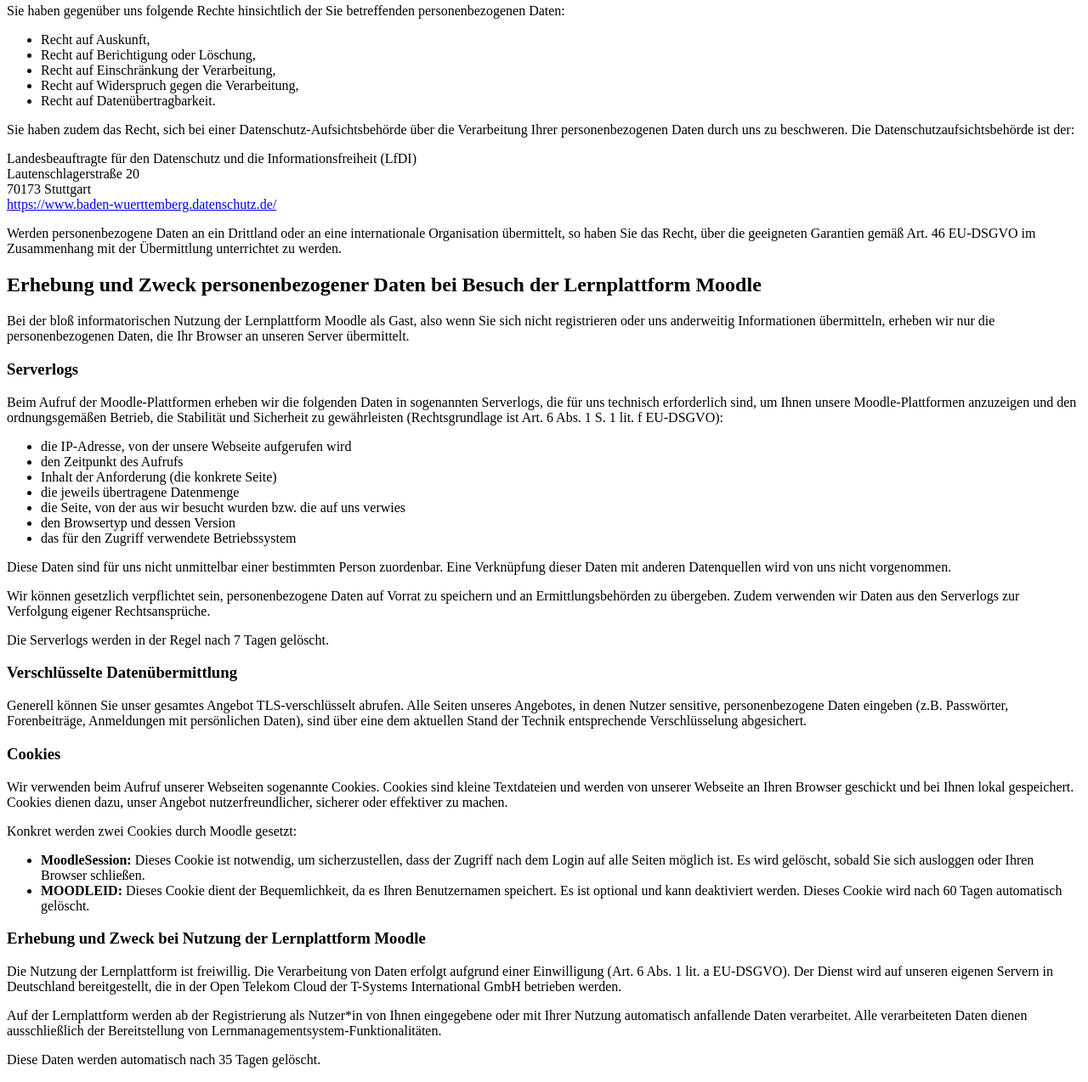
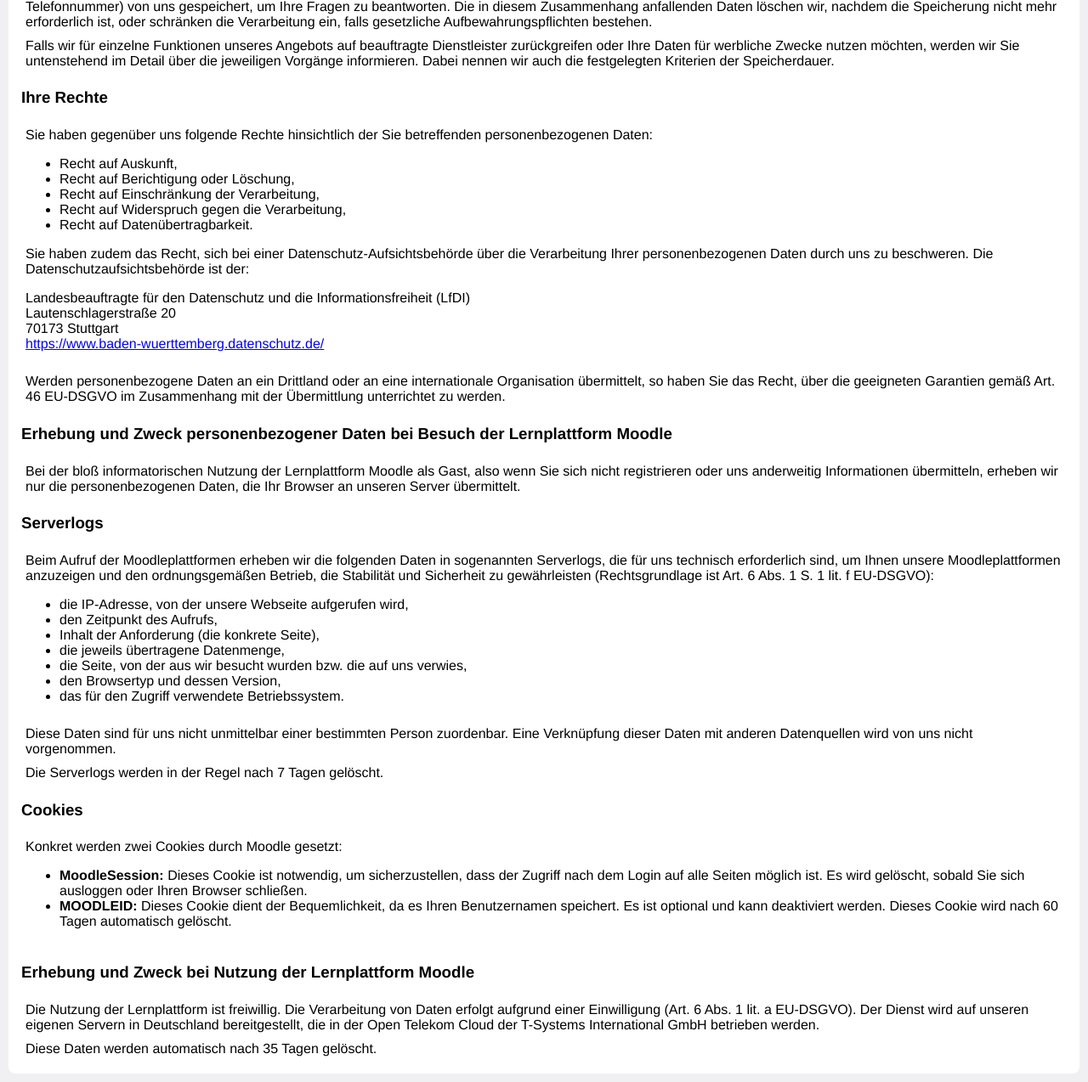
Before and after one commit to bs-muehlacker/impressum-datenschutz, a plain HTML site: page datenschutz.html in a window 1280 px wide. Shown: the part 502-1776 px from the top of the page at 85% size. Drawn offline with Linux system fonts and the light colour scheme.

Commit message:
ZSL-Seite Quelltext übernommen

```diff
--- a/datenschutz.html
+++ b/datenschutz.html
@@ -1,42 +1,76 @@
-<!DOCTYPE html>
 <html lang="de">
 <head>
-    <meta charset="UTF-8">
-    <meta name="viewport" content="width=device-width, initial-scale=1.0">
-    <title>Datenschutzerklärung</title>
+    <meta http-equiv="Content-Type" content="text/html; charset=UTF-8">
+    <title>Datenschutzerklärung der Beruflichen Schule Mühlacker</title>
+    <meta name="author" content="Berufliche Schule Mühlacker">
+    <style>
+        body {
+            background-color: #f0f0f2;
+            margin: 10px;
+            font-family: 'Gudea', 'Myriad Pro', 'Helvetica Neue', Helvetica, Arial, sans-serif;
+            text-align: left;
+        }
+
+        img.logo {
+            height: 80px;
+            margin: 10px;
+        }
+
+        #main {
+            padding: 10px;
+            background-color: #ffffff;
+            border-color: #f0f0f2;
+            border-radius: 0.5em;
+        }
+
+        div {
+            padding: 5px;
+        }
+    </style>
 </head>
+
 <body>
-    <h1>Datenschutzerklärung der Beruflichen Schule Mühlacker</h1>
 
-    <h2>Verantwortlicher und Datenschutzbeauftragter</h2>
-    <p>
-        Im Login-Bereich, auf der Startseite dieser Webseite, entnehmen Sie im Abschnitt "Herausgeber" die Daten zur/zum Verantwortlichen gem. Art. 4 Abs. 7 EU-Datenschutz-Grundverordnung (EU-DSGVO)
+<div id="main">
+
+    <div id="header">
+        <img class="logo" src="Ihr_Logo.svg" alt="Logo der Beruflichen Schule Mühlacker">
+        <h2>Datenschutzerklärung der Beruflichen Schule Mühlacker</h2>
+    </div>
+
+    <div id="content">
+
+        <h3>Verantwortlicher und Datenschutzbeauftragter</h3>
+        <div>
+            Im Login-Bereich, auf der Startseite dieser Webseite entnehmen Sie im Abschnitt "Herausgeber" die Daten zum/r Verantwortlichen/r gem. Art. 4 Abs. 7 EU-Datenschutz-Grundverordnung (EU-DSGVO)
             und im Abschnitt "Kontakt zur/zum behördlichen Datenschutzbeauftragten" die Kontaktdaten der/des behördlichen Datenschutzbeauftragten.
-    </p>
+        </div>
 
-    <h2>Information über die Erhebung personenbezogener Daten, Speicherdauer</h2>
-    <p>
+        <h3>Information über die Erhebung personenbezogener Daten, Speicherdauer</h3>
+        <div>
             Im Folgenden informieren wir über die Erhebung personenbezogener Daten bei Nutzung unserer Website. Personenbezogene Daten sind alle Daten, die auf Sie persönlich beziehbar sind,
             z. B. Name, Adresse, E-Mail-Adressen, Nutzer*innenverhalten.
-    </p>
-    <p>
+        </div>
+
+        <div>
             Bei der Registrierung sind die Angaben zu Vorname, Nachname, E-Mail-Adresse sowie Benutzername und Passwort (sofern personenbezogen gewählt) zwingend erforderlich.
             Weitere Pflichtfelder können von der Administration der Moodle-Instanz konfiguriert sein.
-    </p>
-    <p>
+        </div>
+
+        <div>
             Bei Ihrer Kontaktaufnahme mit uns per E-Mail oder über ein Kontaktformular werden die von Ihnen mitgeteilten Daten (Ihre E-Mail-Adresse, ggf. Ihr Name und Ihre Telefonnummer)
             von uns gespeichert, um Ihre Fragen zu beantworten. Die in diesem Zusammenhang anfallenden Daten löschen wir, nachdem die Speicherung nicht mehr erforderlich ist,
             oder schränken die Verarbeitung ein, falls gesetzliche Aufbewahrungspflichten bestehen.
-    </p>
-    <p>
+        </div>
+
+        <div>
             Falls wir für einzelne Funktionen unseres Angebots auf beauftragte Dienstleister zurückgreifen oder Ihre Daten für werbliche Zwecke nutzen möchten, werden wir Sie
             untenstehend im Detail über die jeweiligen Vorgänge informieren. Dabei nennen wir auch die festgelegten Kriterien der Speicherdauer.
-    </p>
+        </div>
 
-    <h2>Ihre Rechte</h2>
-    <p>
+        <h3>Ihre Rechte</h3>
+        <div>
             Sie haben gegenüber uns folgende Rechte hinsichtlich der Sie betreffenden personenbezogenen Daten:
-    </p>
             <ul>
                 <li>Recht auf Auskunft,</li>
                 <li>Recht auf Berichtigung oder Löschung,</li>
@@ -54,56 +88,45 @@
                 70173 Stuttgart<br>
                 <a href="https://www.baden-wuerttemberg.datenschutz.de/" target="_blank">https://www.baden-wuerttemberg.datenschutz.de/</a>
             </p>
-    <p>
-        Werden personenbezogene Daten an ein Drittland oder an eine internationale Organisation übermittelt, so haben Sie das Recht, über die geeigneten Garantien gemäß Art. 46 EU-DSGVO im Zusammenhang mit der Übermittlung unterrichtet zu werden.
-    </p>
+        </div>
 
-    <h2>Erhebung und Zweck personenbezogener Daten bei Besuch der Lernplattform Moodle</h2>
-    <p>
+        <div>
+            Werden personenbezogene Daten an ein Drittland oder an eine internationale Organisation übermittelt, so haben Sie das Recht, über die geeigneten Garantien gemäß Art. 46 EU-DSGVO
+            im Zusammenhang mit der Übermittlung unterrichtet zu werden.
+        </div>
+
+        <h3>Erhebung und Zweck personenbezogener Daten bei Besuch der Lernplattform Moodle</h3>
+        <div>
             Bei der bloß informatorischen Nutzung der Lernplattform Moodle als Gast, also wenn Sie sich nicht registrieren oder uns anderweitig Informationen übermitteln,
             erheben wir nur die personenbezogenen Daten, die Ihr Browser an unseren Server übermittelt.
-    </p>
+        </div>
 
         <h3>Serverlogs</h3>
-    <p>
-        Beim Aufruf der Moodle-Plattformen erheben wir die folgenden Daten in sogenannten Serverlogs, die für uns technisch erforderlich sind, um Ihnen unsere Moodle-Plattformen
+        <div>
+            Beim Aufruf der Moodleplattformen erheben wir die folgenden Daten in sogenannten Serverlogs, die für uns technisch erforderlich sind, um Ihnen unsere Moodleplattformen
             anzuzeigen und den ordnungsgemäßen Betrieb, die Stabilität und Sicherheit zu gewährleisten (Rechtsgrundlage ist Art. 6 Abs. 1 S. 1 lit. f EU-DSGVO):
-    </p>
             <ul>
-        <li>die IP-Adresse, von der unsere Webseite aufgerufen wird</li>
-        <li>den Zeitpunkt des Aufrufs</li>
-        <li>Inhalt der Anforderung (die konkrete Seite)</li>
-        <li>die jeweils übertragene Datenmenge</li>
-        <li>die Seite, von der aus wir besucht wurden bzw. die auf uns verwies</li>
-        <li>den Browsertyp und dessen Version</li>
-        <li>das für den Zugriff verwendete Betriebssystem</li>
+                <li>die IP-Adresse, von der unsere Webseite aufgerufen wird,</li>
+                <li>den Zeitpunkt des Aufrufs,</li>
+                <li>Inhalt der Anforderung (die konkrete Seite),</li>
+                <li>die jeweils übertragene Datenmenge,</li>
+                <li>die Seite, von der aus wir besucht wurden bzw. die auf uns verwies,</li>
+                <li>den Browsertyp und dessen Version,</li>
+                <li>das für den Zugriff verwendete Betriebssystem.</li>
             </ul>
-    <p>
+        </div>
+
+        <div>
             Diese Daten sind für uns nicht unmittelbar einer bestimmten Person zuordenbar. Eine Verknüpfung dieser Daten mit anderen Datenquellen wird von uns nicht vorgenommen.
-    </p>
-    <p>
-        Wir können gesetzlich verpflichtet sein, personenbezogene Daten auf Vorrat zu speichern und an Ermittlungsbehörden zu übergeben. Zudem verwenden wir Daten aus den Serverlogs
-        zur Verfolgung eigener Rechtsansprüche.
-    </p>
-    <p>
+        </div>
+
+        <div>
             Die Serverlogs werden in der Regel nach 7 Tagen gelöscht.
-    </p>
-
-    <h3>Verschlüsselte Datenübermittlung</h3>
-    <p>
-        Generell können Sie unser gesamtes Angebot TLS-verschlüsselt abrufen.
-        Alle Seiten unseres Angebotes, in denen Nutzer sensitive, personenbezogene Daten eingeben (z.B. Passwörter, Forenbeiträge, Anmeldungen mit persönlichen Daten), sind
-        über eine dem aktuellen Stand der Technik entsprechende Verschlüsselung abgesichert.
-    </p>
+        </div>
 
         <h3>Cookies</h3>
-    <p>
-        Wir verwenden beim Aufruf unserer Webseiten sogenannte Cookies. Cookies sind kleine Textdateien und werden von unserer Webseite an Ihren Browser geschickt und bei Ihnen lokal gespeichert.
-        Cookies dienen dazu, unser Angebot nutzerfreundlicher, sicherer oder effektiver zu machen.
-    </p>
-    <p>
+        <div>
             Konkret werden zwei Cookies durch Moodle gesetzt:
-    </p>
             <ul>
                 <li>
                     <b>MoodleSession:</b> Dieses Cookie ist notwendig, um sicherzustellen, dass der Zugriff nach dem Login auf alle Seiten möglich ist. Es wird gelöscht, sobald Sie sich ausloggen oder Ihren Browser schließen.
@@ -112,18 +135,21 @@
                     <b>MOODLEID:</b> Dieses Cookie dient der Bequemlichkeit, da es Ihren Benutzernamen speichert. Es ist optional und kann deaktiviert werden. Dieses Cookie wird nach 60 Tagen automatisch gelöscht.
                 </li>
             </ul>
+        </div>
 
         <h3>Erhebung und Zweck bei Nutzung der Lernplattform Moodle</h3>
-    <p>
+        <div>
             Die Nutzung der Lernplattform ist freiwillig. Die Verarbeitung von Daten erfolgt aufgrund einer Einwilligung (Art. 6 Abs. 1 lit. a EU-DSGVO). Der Dienst wird auf unseren eigenen Servern
             in Deutschland bereitgestellt, die in der Open Telekom Cloud der T-Systems International GmbH betrieben werden.
-    </p>
-    <p>
-        Auf der Lernplattform werden ab der Registrierung als Nutzer*in von Ihnen eingegebene oder mit Ihrer Nutzung automatisch anfallende Daten verarbeitet. Alle verarbeiteten Daten dienen
-        ausschließlich der Bereitstellung von Lernmanagementsystem-Funktionalitäten.
-    </p>
-    <p>
+        </div>
+
+        <div>
             Diese Daten werden automatisch nach 35 Tagen gelöscht.
-    </p>
+        </div>
+
+    </div>
+
+</div>
+
 </body>
 </html>
```
Lines whose indentation alone changed are shown as unchanged.
